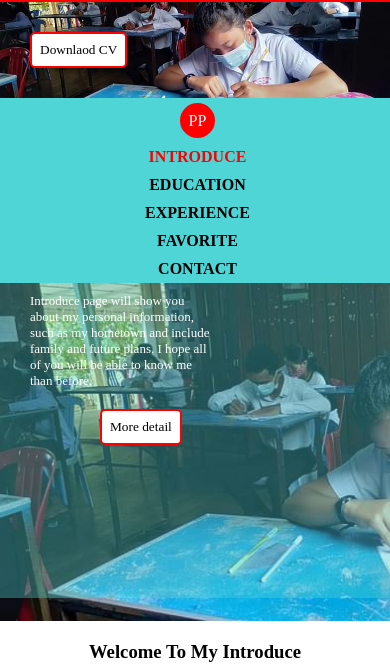
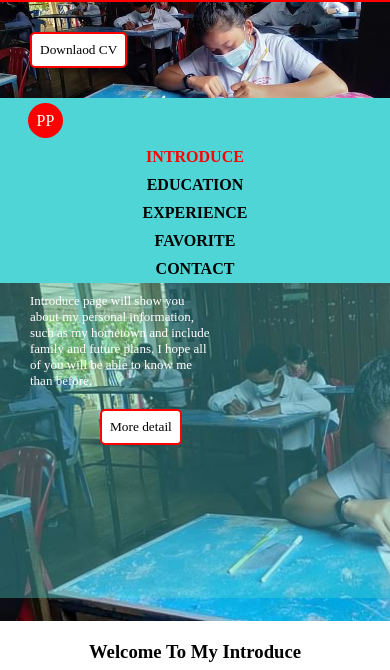
Before and after one commit to phandyphorn/phandy-cv, a plain HTML site: page index.html in a window 390 px wide. Shown: the part 90-760 px from the top of the page. Drawn offline with Linux system fonts and the light colour scheme; a web font is replaced by a local one.

Commit message:
lastbutnotleast

```diff
--- a/css/style.css
+++ b/css/style.css
@@ -428,9 +428,6 @@ button:hover {
     .introduce {
         width: 100%;
     }
-    .profile {
-        margin: 5px 180px;
-    }
 
     /* Education */
     .content-school {
```
